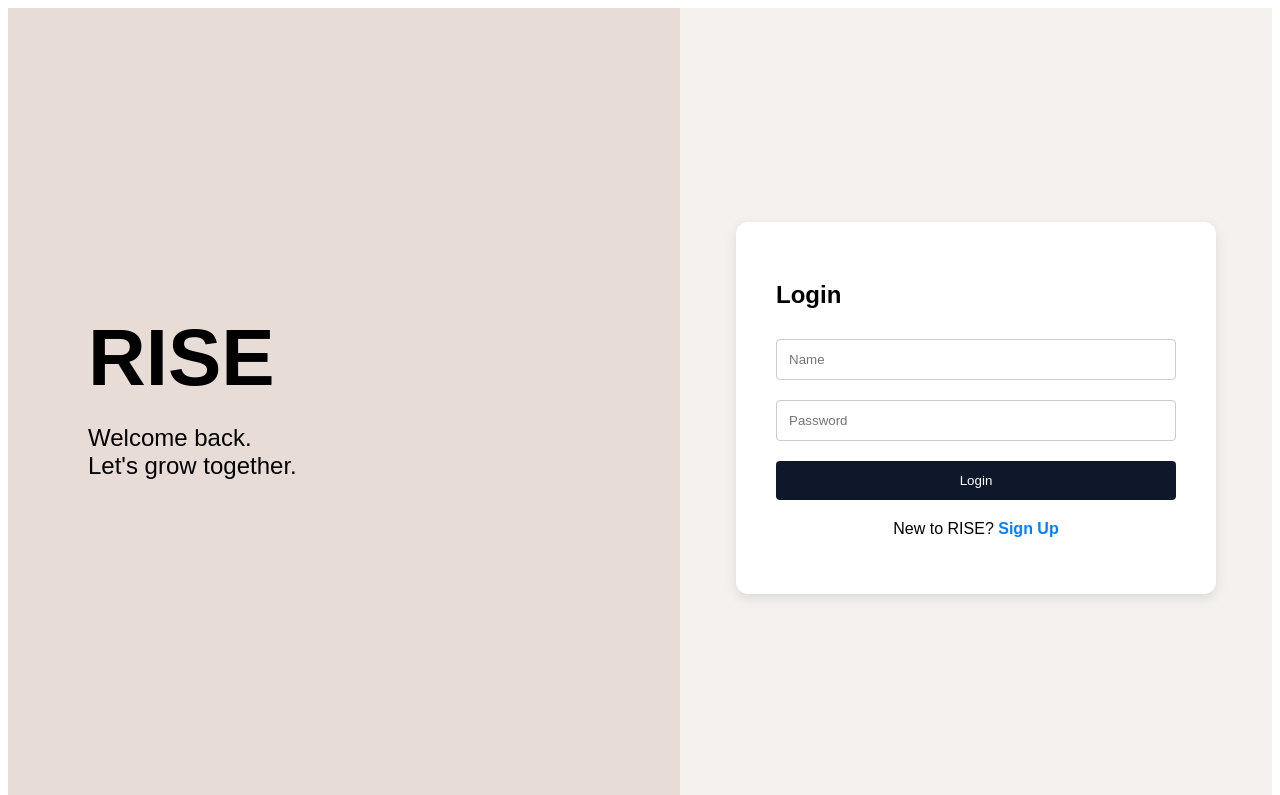
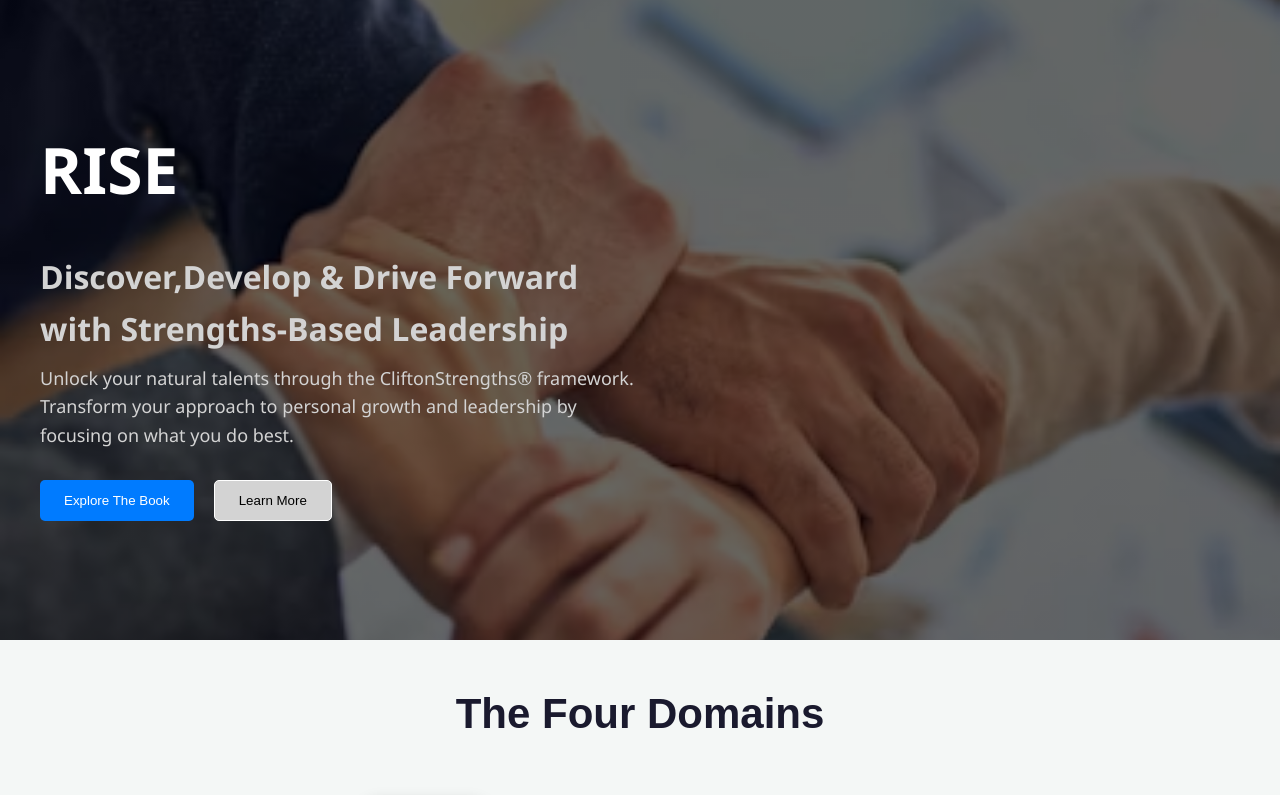
Before and after one commit to snehakhurana2104-afk/rise-portfolio, a React (Vite) app: page / in a window 1280 px wide. Shown: the top 795 px of the page. Built offline with nearby package versions, Linux system fonts and the light colour scheme.

Commit message:
Final changes

```diff
--- a/src/App.jsx
+++ b/src/App.jsx
@@ -1,29 +1,29 @@
-import { Routes, Route, Navigate } from 'react-router-dom';
-import Navbar from './components/Navbar';
-import AuthPage from './components/AuthPage';
-import Dashboard from './components/Dashboard';
+
+import { Routes, Route } from 'react-router-dom';
+import Header from './components/Header';
+import Footer from './components/Footer';
+import Domain from './components/Domain';
+import AboutBook from './components/AboutBook';
+import AboutAuthor from './components/AboutAuthor';
 import StrengthDetail from './components/StrengthDetail';
-
 function App() {
-  const isAuth = localStorage.getItem('isLoggedIn') === 'true';
-
   return (
-    <div className='App'>
-      {/* Navbar sirf tab dikhega jab user login hai */}
-      {isAuth && <Navbar />}
-
+    <>
       <Routes>
-        {/* Auth Page: Agar login nahi hai, toh ye dikhega */}
-        <Route path="/" element={isAuth ? <Navigate to="/dashboard" /> : <AuthPage />} />
-
-        {/* Dashboard Route: Dashboard.jsx file ke andar saare components hain */}
-        <Route path="/dashboard" element={isAuth ? <Dashboard /> : <Navigate to="/" />} />
-
-        {/* Strength Detail Page */}
-        <Route path="/strength/:name" element={isAuth ? <StrengthDetail /> : <Navigate to="/" />} />
+        {/* Home Page: Yahan sab kuch dikhega */}
+        <Route path="/" element={
+          <>
+            <Header />
+            <Domain />
+            <AboutBook />
+            <AboutAuthor />
+            <Footer />
+          </>
+        } />
+        {/* Detail Page: Yahan sirf StrengthDetail dikhega */}
+        <Route path="/strength/:name" element={<StrengthDetail />} />
       </Routes>
-    </div>
+    </>
   );
 }
-
 export default App;
--- a/src/components/AuthPage.jsx
+++ /dev/null
@@ -1,51 +0,0 @@
-import { useState } from 'react';
-
-export default function AuthPage() {
-  const [isLogin, setIsLogin] = useState(true);
-
-  return (
-    <div style={containerStyle}>
-      {/* Left side: Branding */}
-      <div style={brandingStyle}>
-        <h1 style={{ fontSize: '5rem', margin: 0 }}>RISE</h1>
-        <p style={{ fontSize: '1.5rem', marginTop: '20px' }}>Welcome back.<br/>Let's grow together.</p>
-      </div>
-
-      {/* Right side: Form */}
-      <div style={formWrapperStyle}>
-        <div style={formBoxStyle}>
-          <h2 style={{ marginBottom: '20px' }}>{isLogin ? 'Login' : 'Sign Up'}</h2>
-
-          <input type="text" placeholder="Name" style={inputStyle} />
-          <input type="password" placeholder="Password" style={inputStyle} />
-
-          {!isLogin && (
-            <>
-              <input type="email" placeholder="Email Address" style={inputStyle} />
-              <input type="text" placeholder="City" style={inputStyle} />
-            </>
-          )}
-
-          <button style={buttonStyle}>{isLogin ? 'Login' : 'Sign Up'}</button>
-
-          <p style={{ marginTop: '20px', textAlign: 'center' }}>
-            {isLogin ? "New to RISE? " : "Already have an account? "}
-            <span
-              onClick={() => setIsLogin(!isLogin)}
-              style={{ color: '#037ffc', cursor: 'pointer', fontWeight: 'bold' }}>
-              {isLogin ? 'Sign Up' : 'Login'}
-            </span>
-          </p>
-        </div>
-      </div>
-    </div>
-  );
-}
-
-// Styles
-const containerStyle = { display: 'flex', minHeight: '100vh', background: '#f4f1ee', fontFamily: 'Arial, sans-serif' };
-const brandingStyle = { flex: 1, display: 'flex', flexDirection: 'column', justifyContent: 'center', padding: '80px', background: '#e8dcd6' };
-const formWrapperStyle = { flex: 1, display: 'flex', justifyContent: 'center', alignItems: 'center', padding: '40px' };
-const formBoxStyle = { width: '100%', maxWidth: '400px', background: 'white', padding: '40px', borderRadius: '12px', boxShadow: '0 4px 12px rgba(0,0,0,0.1)' };
-const inputStyle = { width: '100%', padding: '12px', margin: '10px 0', border: '1px solid #ccc', borderRadius: '4px', boxSizing: 'border-box' };
-const buttonStyle = { width: '100%', padding: '12px', background: '#0f172a', color: 'white', border: 'none', borderRadius: '4px', cursor: 'pointer', marginTop: '10px' };
--- a/src/components/Dashboard.jsx
+++ /dev/null
@@ -1,21 +0,0 @@
-import React from 'react';
-import Header from './Header';
-import Domain from './Domain';
-import AboutBook from './AboutBook';
-import AboutAuthor from './AboutAuthor';
-import Footer from './Footer';
-
-const Dashboard = () => {
-  return (
-    <div className="dashboard-container">
-      {/* Yahan aap apna layout adjust kar sakte hain */}
-      <Header />
-      <Domain />
-      <AboutBook />
-      <AboutAuthor />
-      <Footer />
-    </div>
-  );
-};
-
-export default Dashboard;
```
Also changed, not shown: src/main.jsx (+10 -8 lines).
